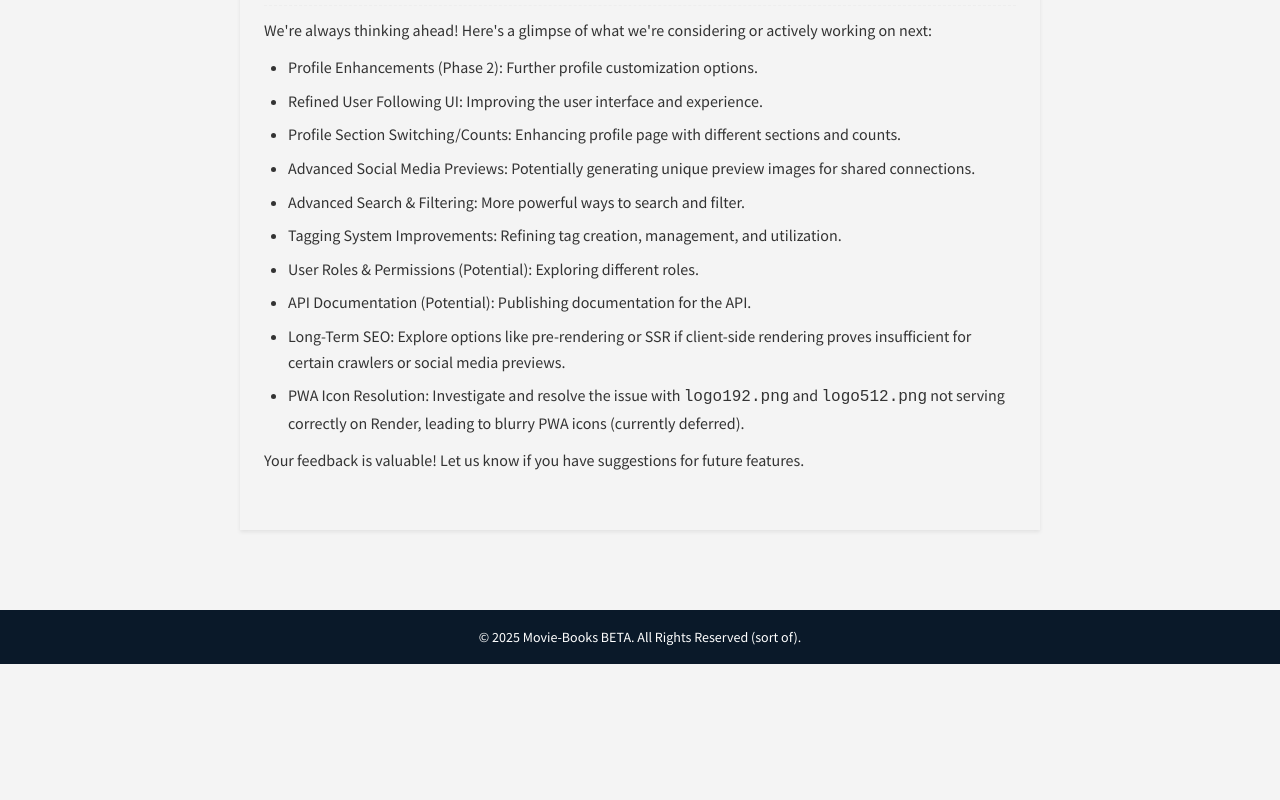
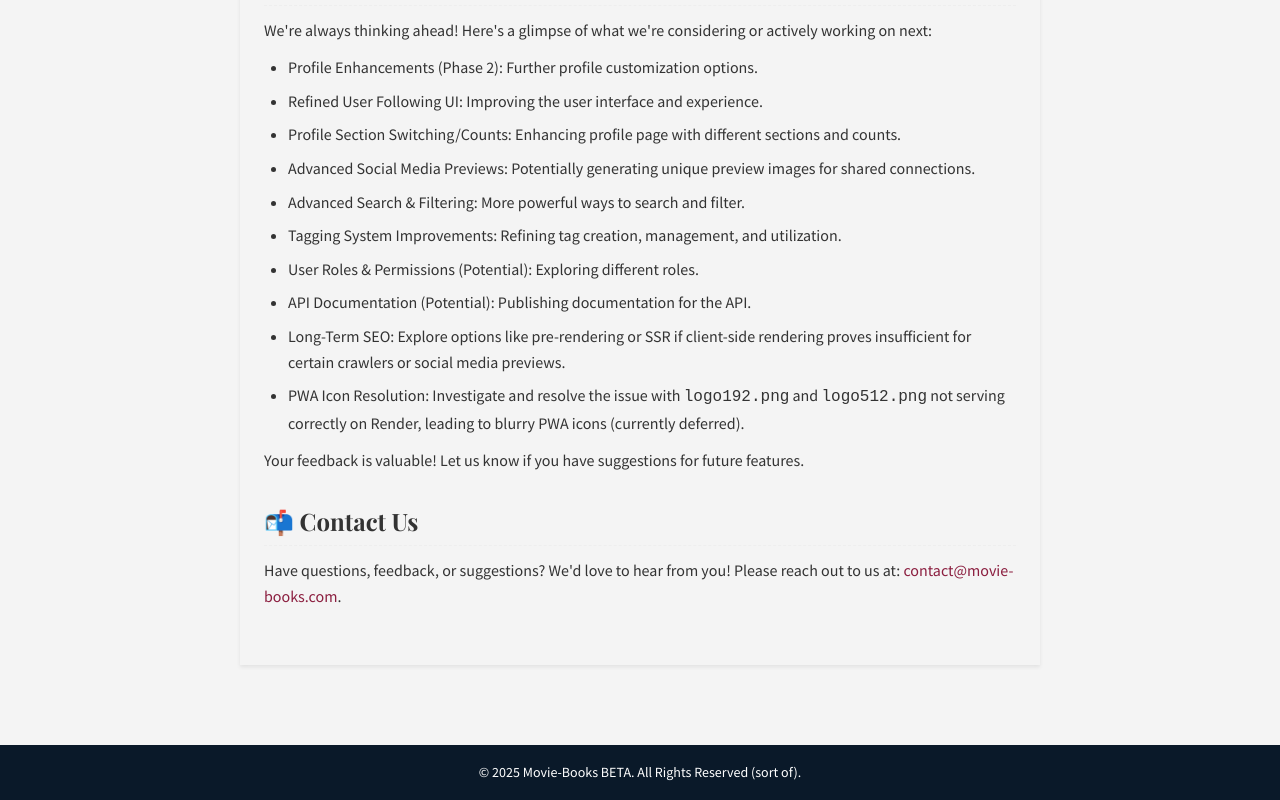
Before and after one commit to ScottShetley/moviebooks-beta-2, a React (Create React App) app in the folder client/: page /updates in a window 1280 px wide. Shown: the part 2290-3090 px from the top of the page. Before the commit the page ends 2954 px from the top, so only its background shows below. Built offline with nearby package versions, Linux system fonts and the light colour scheme; no server answers.

Commit message:
Added contact email

```diff
--- a/client/src/pages/AboutPage/AboutPage.js
+++ b/client/src/pages/AboutPage/AboutPage.js
@@ -48,6 +48,11 @@
                     feedback!
                 </p>
                 {/* Add more content as desired */}
+
+                <p className={styles.contactInfo || ''}> {/* Added an optional class for styling */}
+                    For any inquiries, feedback, or suggestions, please feel free to contact us at: <a href="mailto:contact@movie-books.com">contact@movie-books.com</a>.
+                </p>
+
                 {/*
                 // Uncomment or add a footer if needed, updating the name here too:
                 // <footer className={styles.aboutFooter}>
--- a/client/src/pages/HelpPage/HelpPage.js
+++ b/client/src/pages/HelpPage/HelpPage.js
@@ -1,9 +1,28 @@
 // client/src/pages/HelpPage/HelpPage.js
 import React from 'react';
+import { Helmet } from 'react-helmet-async'; // Import Helmet
 import styles from './HelpPage.module.css';
 
 const HelpPage = () => {
+    const pageTitle = "Help & FAQ - Movie-Books";
+    const metaDescription = "Find answers to frequently asked questions about using Movie-Books. Learn how to create connections, use filters, manage your profile, and more.";
+    const pageUrl = "https://movie-books.com/help"; // Define the canonical URL
+
     return (
+        <>
+            <Helmet>
+                <title>{pageTitle}</title>
+                <meta name="description" content={metaDescription} />
+                <link rel="canonical" href={pageUrl} />
+                {/* Basic OG/Twitter Tags for Help Page */}
+                <meta property="og:title" content={pageTitle} />
+                <meta property="og:description" content={metaDescription} />
+                <meta property="og:url" content={pageUrl} />
+                <meta property="og:type" content="website" />
+                <meta name="twitter:card" content="summary" />
+                <meta name="twitter:title" content={pageTitle} />
+                <meta name="twitter:description" content={metaDescription} />
+            </Helmet>
             <div className={styles.helpContainer}>
                 <h1>Help / FAQ</h1>
 
@@ -28,9 +47,13 @@
                 {/* Add more Q&A sections as needed */}
                 <section>
                     <h2>Contact / Feedback</h2>
-                <p>Having trouble or have a suggestion? Please reach out via [Your preferred contact method - e.g., GitHub Issues link, email address - to be added later].</p>
+                    <p>
+                        Having trouble, have a suggestion, or just want to say hello?
+                        Please reach out to us at: <a href="mailto:contact@movie-books.com">contact@movie-books.com</a>.
+                    </p>
                 </section>
             </div>
+        </>
     );
 };
 
--- a/client/src/pages/UpdatesPage.js
+++ b/client/src/pages/UpdatesPage.js
@@ -183,6 +183,16 @@
         </ul>
         <p>Your feedback is valuable! Let us know if you have suggestions for future features.</p>
       </section>
+
+      {/* --- CONTACT US SECTION --- */}
+      <section className={`${styles.updateSection} ${styles.contactSection || ''}`}>
+        <h2>📬 Contact Us</h2>
+        <p>
+          Have questions, feedback, or suggestions? We'd love to hear from you!
+          Please reach out to us at: <a href="mailto:contact@movie-books.com">contact@movie-books.com</a>.
+        </p>
+      </section>
+
     </div>
   );
 };
```
Lines whose indentation alone changed are shown as unchanged.
